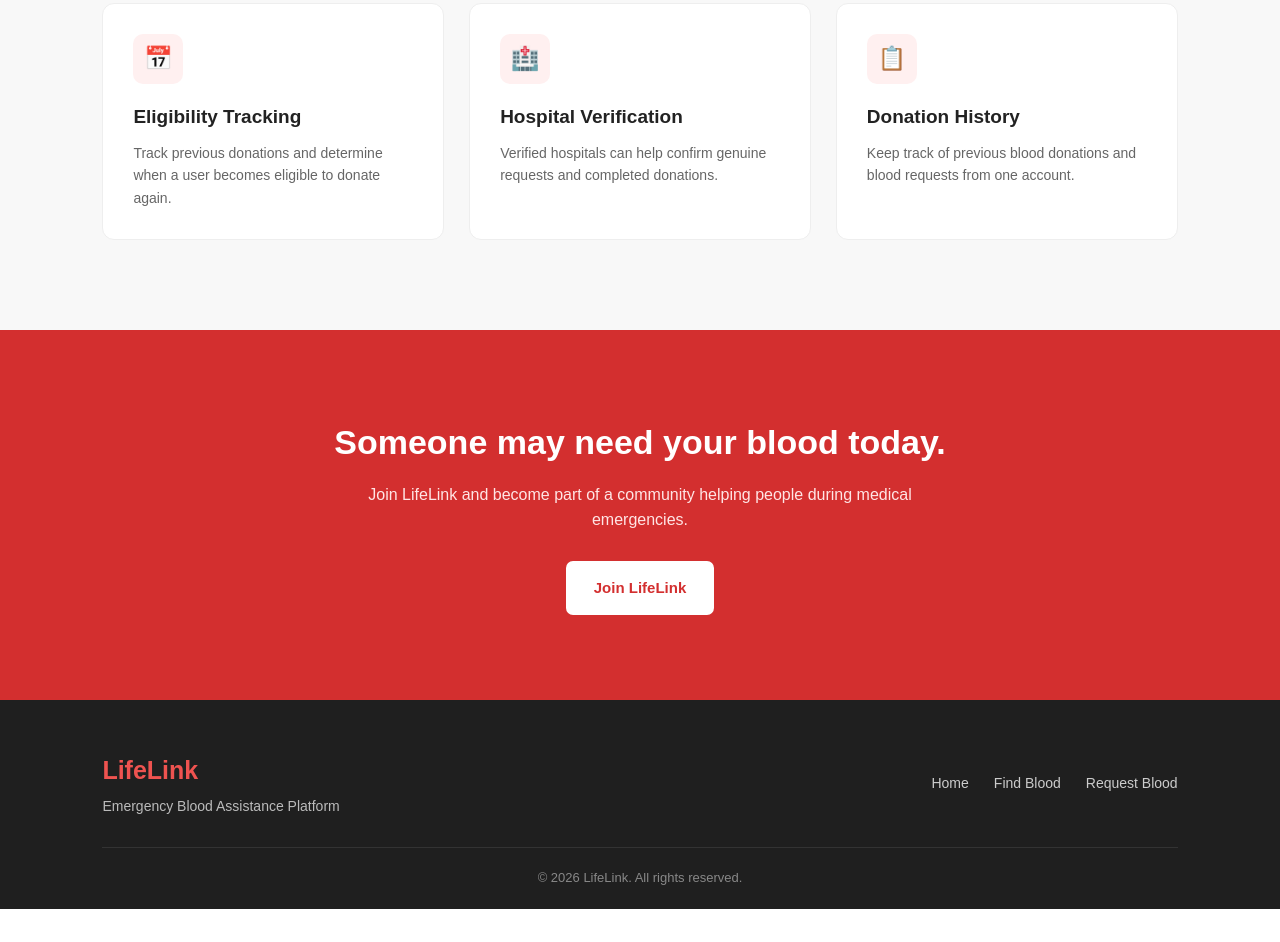
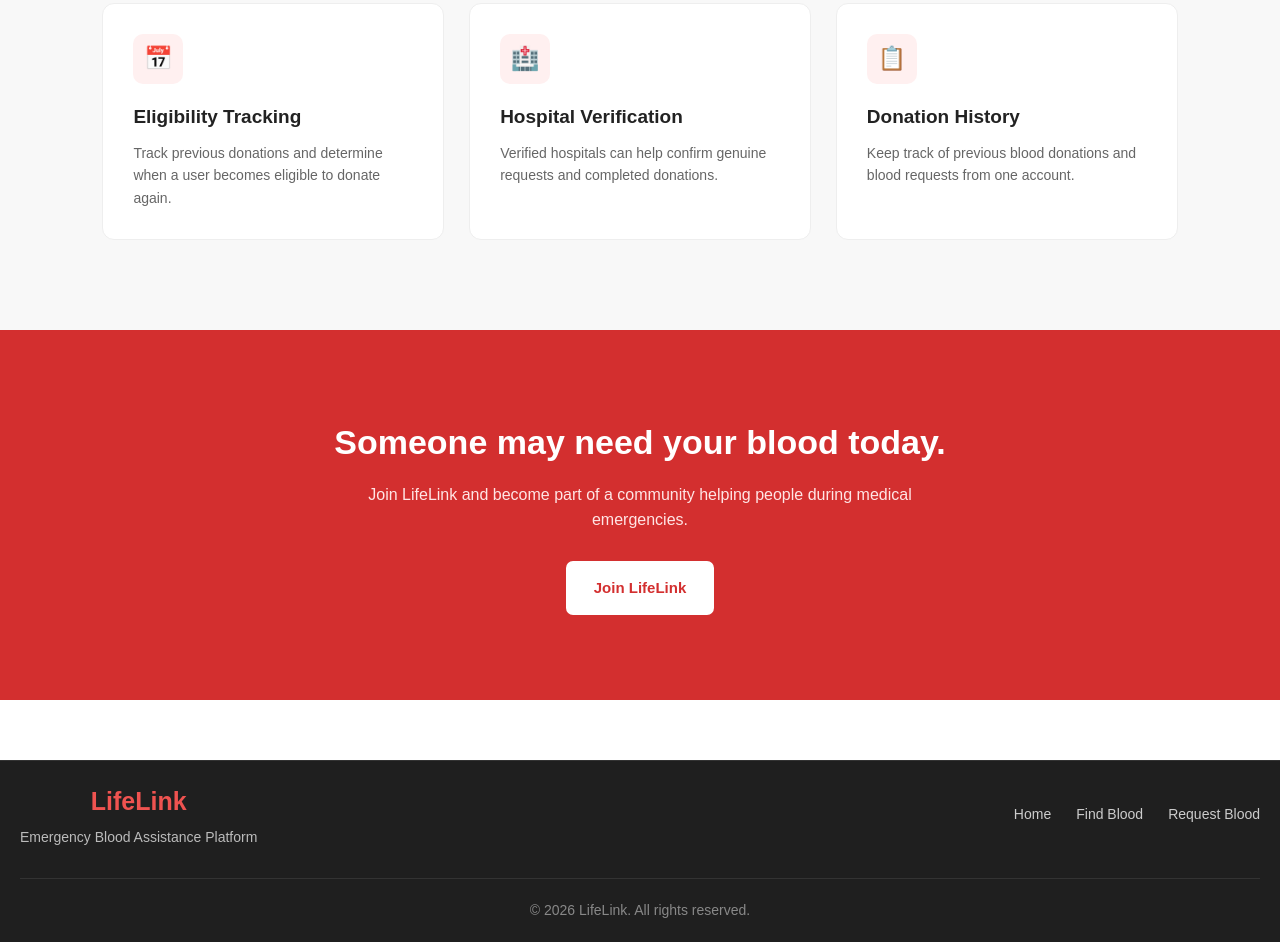
Before and after one commit to Vashishth1793/LifeLink, a plain HTML site: page client/index.html in a window 1280 px wide. Shown: the part 1754-2696 px from the top of the page. Before the commit the page ends 2663 px from the top, so only its background shows below. Drawn offline with Linux system fonts and the light colour scheme.

Commit message:
Add footer to Find Blood page

```diff
--- a/client/css/style.css
+++ b/client/css/style.css
@@ -817,3 +817,16 @@ body {
     opacity: 0.7;
     cursor: not-allowed;
 }
+.footer {
+    margin-top: 60px;
+    padding: 20px;
+    text-align: center;
+    background-color: #1f1f1f;
+    color: #ffffff;
+    border-top: 1px solid #333;
+}
+
+.footer p {
+    margin: 0;
+    font-size: 14px;
+}
```
Also changed, not shown: client/find-blood.html (+3 -0 lines).
